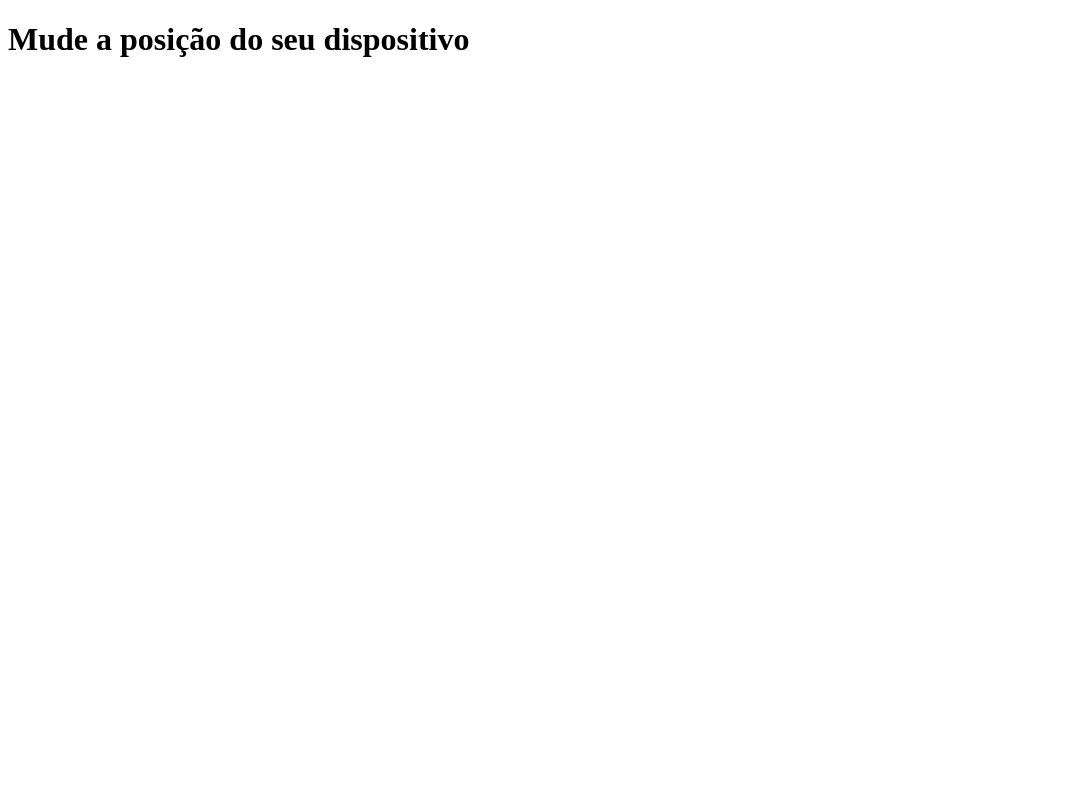
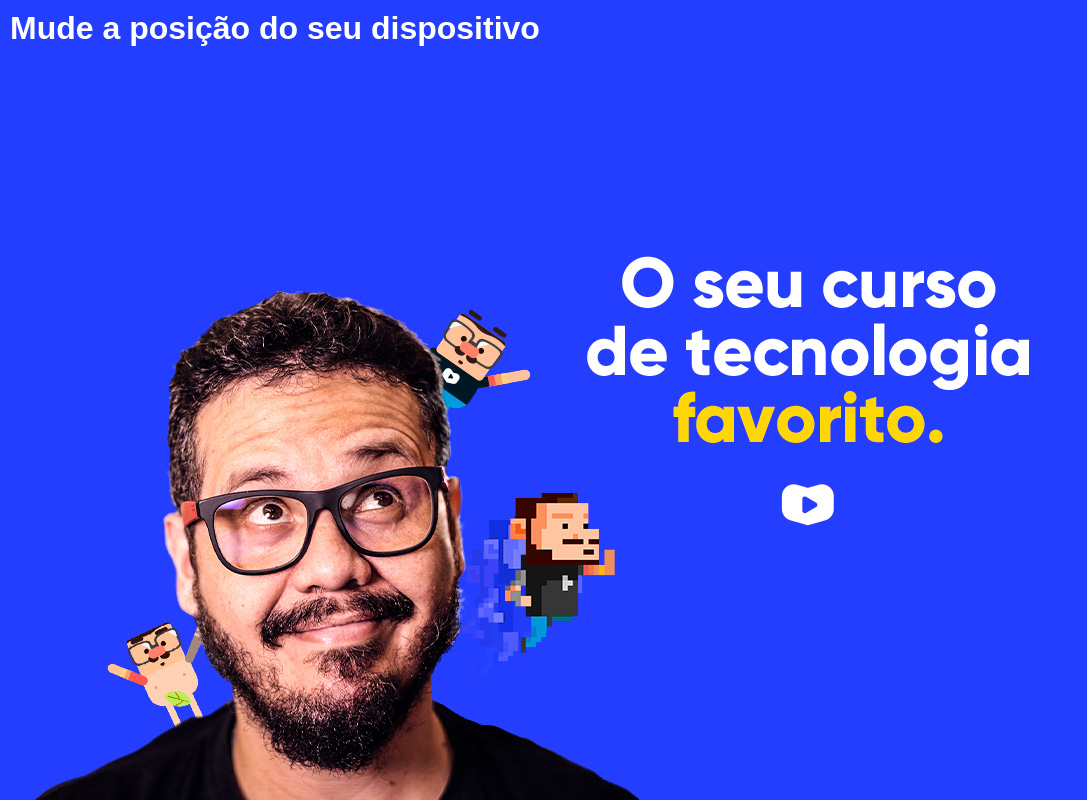
Before and after one commit to Franciscocpierna/HTMLCSS, a plain HTML site: page mq002/index.html in a window 1280 px wide. Shown: the whole page, without its empty margins (0-1087 px from the left). Drawn offline with Linux system fonts and the light colour scheme.

Commit message:
exercicio002mediaquery

```diff
--- a/mq002/estilo/paisagem.css
+++ /dev/null
@@ -1,2 +0,0 @@
-@charset "UTF-8";
-/*Aparelho deitado(landscape)*/
--- a/mq002/estilo/retrato.css
+++ /dev/null
@@ -1,2 +0,0 @@
-@charset "UTF-8";
-/*Aparelho em pé (portrait)*/
--- /dev/null
+++ b/mq002/estilos/paisagem.css
@@ -0,0 +1,9 @@
+@charset "UTF-8";
+/*Aparelho deitado(landscape)*/
+
+body {
+
+    background-image: url(../imagens/cev-landscape.jpg);
+    background-position: left bottom;
+
+}
--- /dev/null
+++ b/mq002/estilos/retrato.css
@@ -0,0 +1,7 @@
+@charset "UTF-8";
+/*Aparelho em pé (portrait)*/
+
+body {
+    background-image: url(../imagens/cev-portrait.jpg);
+    background-position: left center;
+}
--- a/mq002/estilos/style.css
+++ b/mq002/estilos/style.css
@@ -1,2 +1,22 @@
 @charset "UTF-8";
 /*configurações gerais*/
+* {
+    margin: 0px;
+    padding: 0px;
+    font-family: Arial, Helvetica, sans-serif;
+}
+
+html, body {
+width: 100vw;
+height: 100vh;
+background-color: #233eff;
+background-size: contain;
+background-repeat: no-repeat;
+
+}
+
+h1 {
+    color: white;
+    text-shadow: 10px;
+    padding: 10px;
+}
--- a/mq002/index.html
+++ b/mq002/index.html
@@ -6,8 +6,8 @@
     <meta name="viewport" content="width=device-width, initial-scale=1.0">
     <title>Execicios Media query</title>
     <link rel="stylesheet" href="estilos/style.css" media="all">
-    <link rel="stylesheet" href="estilo/retrato.css" media="screen and (orientation:portrait)">
-    <link rel="stylesheet" href="estilo/paisagem.css" media="screen and orientation:landscape">
+    <link rel="stylesheet" href="estilos/retrato.css" media="screen and (orientation:portrait)">
+    <link rel="stylesheet" href="estilos/paisagem.css" media="screen and (orientation:landscape)">
 </head>
 <body>
     <h1>Mude a posição do seu dispositivo</h1>
```
